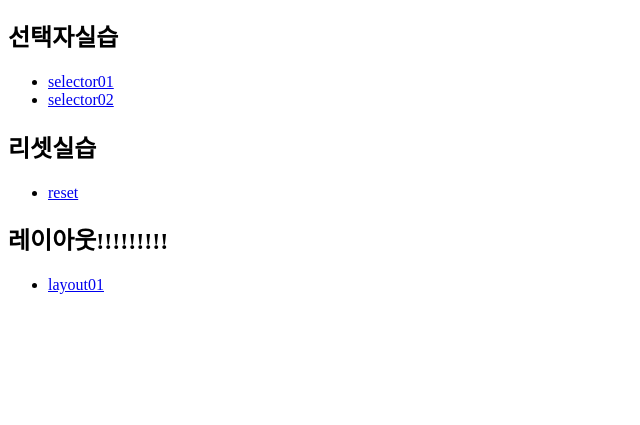
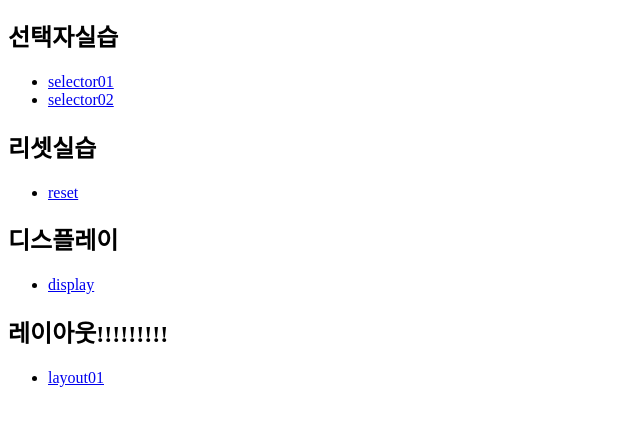
Before and after one commit to sim7457/html.step01, a plain HTML site: page index.html in a window 1280 px wide. Shown: the part 109-534 px from the top of the page, without its empty margins (0-640 px from the left). Drawn offline with Linux system fonts and the light colour scheme.

Commit message:
221121 16:03

```diff
--- a/index.html
+++ b/index.html
@@ -28,6 +28,12 @@
             <a href="reset.html" target="_blank">reset</a>
         </li>
     </ul>
+    <h2>디스플레이</h2>
+    <ul>
+        <li>
+            <a href="display.html" target="_blank">display</a>
+        </li>
+    </ul>
     <h2>레이아웃!!!!!!!!!</h2>
     <ul>
         <li>
```
